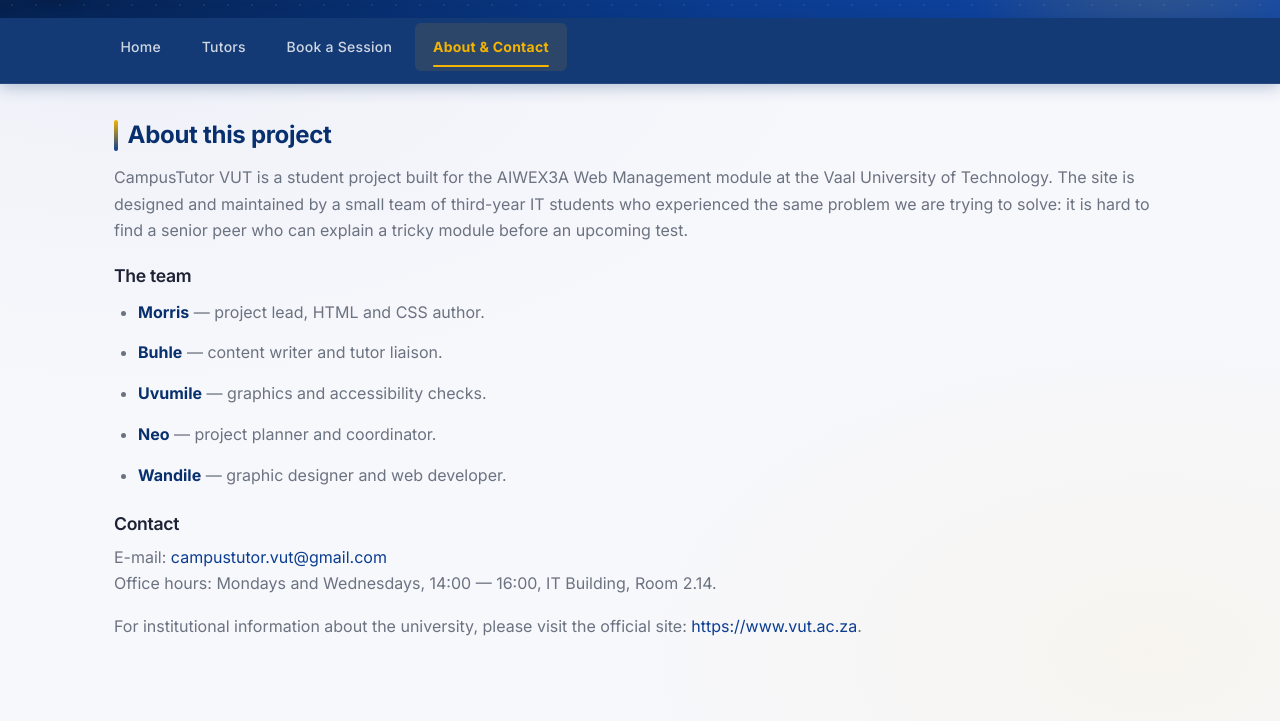
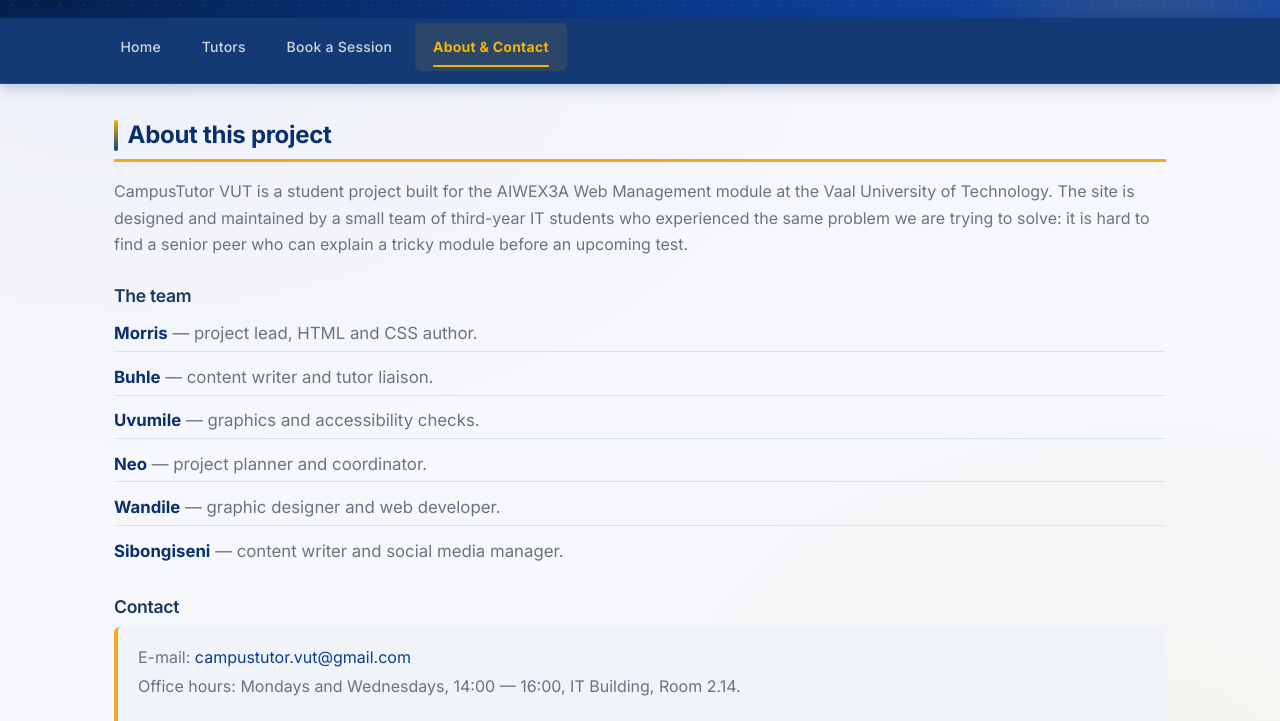
Before and after one commit to morrissambo18-oss/school-project, a plain HTML site: page about.html in a window 1280 px wide. Shown: the part 79-800 px from the top of the page. Drawn offline with Linux system fonts and the light colour scheme.

Commit message:
Update about.html and tutors.html

```diff
--- a/about.html
+++ b/about.html
@@ -2,8 +2,47 @@
 <html lang="en">
 <head>
     <meta charset="UTF-8">
+    <meta name="viewport" content="width=device-width, initial-scale=1.0">
     <title>About &amp; Contact — CampusTutor VUT</title>
     <link rel="stylesheet" href="styles.css">
+    <!-- Embedded CSS: page-specific styles for the About page -->
+    <style>
+        main h2 {
+            color: #1a3a5c;
+            border-bottom: 3px solid #f5a623;
+            padding-bottom: 0.5rem;
+            margin-bottom: 1rem;
+        }
+
+        main h3 {
+            color: #1a3a5c;
+            margin-top: 1.75rem;
+        }
+
+        .team-list {
+            list-style: none;
+            padding: 0;
+        }
+
+        .team-list li {
+            padding: 0.6rem 0.75rem;
+            border-bottom: 1px solid #dde3ea;
+            font-size: 1.05rem;
+        }
+
+        .team-list li:last-child {
+            border-bottom: none;
+        }
+
+        .contact-box {
+            background-color: #f0f4f8;
+            border-left: 4px solid #f5a623;
+            padding: 1rem 1.25rem;
+            border-radius: 6px;
+            margin-top: 0.5rem;
+            line-height: 1.8;
+        }
+    </style>
 </head>
 <body>
     <header class="banner">
@@ -25,19 +64,22 @@
         <p>CampusTutor VUT is a student project built for the AIWEX3A Web Management module at the Vaal University of Technology. The site is designed and maintained by a small team of third-year IT students who experienced the same problem we are trying to solve: it is hard to find a senior peer who can explain a tricky module before an upcoming test.</p>
 
         <h3>The team</h3>
-        <ul>
+        <ul class="team-list">
             <li><strong>Morris</strong> — project lead, HTML and CSS author.</li>
             <li><strong>Buhle</strong> — content writer and tutor liaison.</li>
             <li><strong>Uvumile</strong> — graphics and accessibility checks.</li>
             <li><strong>Neo</strong> — project planner and coordinator.</li>
             <li><strong>Wandile</strong> — graphic designer and web developer.</li>
+            <li><strong>Sibongiseni</strong> — content writer and social media manager.</li>
         </ul>
 
         <h3>Contact</h3>
-        <p>E-mail: <a href="mailto:campustutor.vut@gmail.com">campustutor.vut@gmail.com</a><br>
-           Office hours: Mondays and Wednesdays, 14:00 — 16:00, IT Building, Room 2.14.</p>
+        <div class="contact-box">
+            <p>E-mail: <a href="mailto:campustutor.vut@gmail.com">campustutor.vut@gmail.com</a><br>
+               Office hours: Mondays and Wednesdays, 14:00 — 16:00, IT Building, Room 2.14.</p>
+        </div>
 
-        <p>For institutional information about the university, please visit the official site:
+        <p style="margin-top: 1.25rem;">For institutional information about the university, please visit the official site:
            <a href="https://www.vut.ac.za" target="_blank" rel="noopener">https://www.vut.ac.za</a>.</p>
     </main>
 
```
Also changed, not shown: tutors.html (+8 -8 lines).
